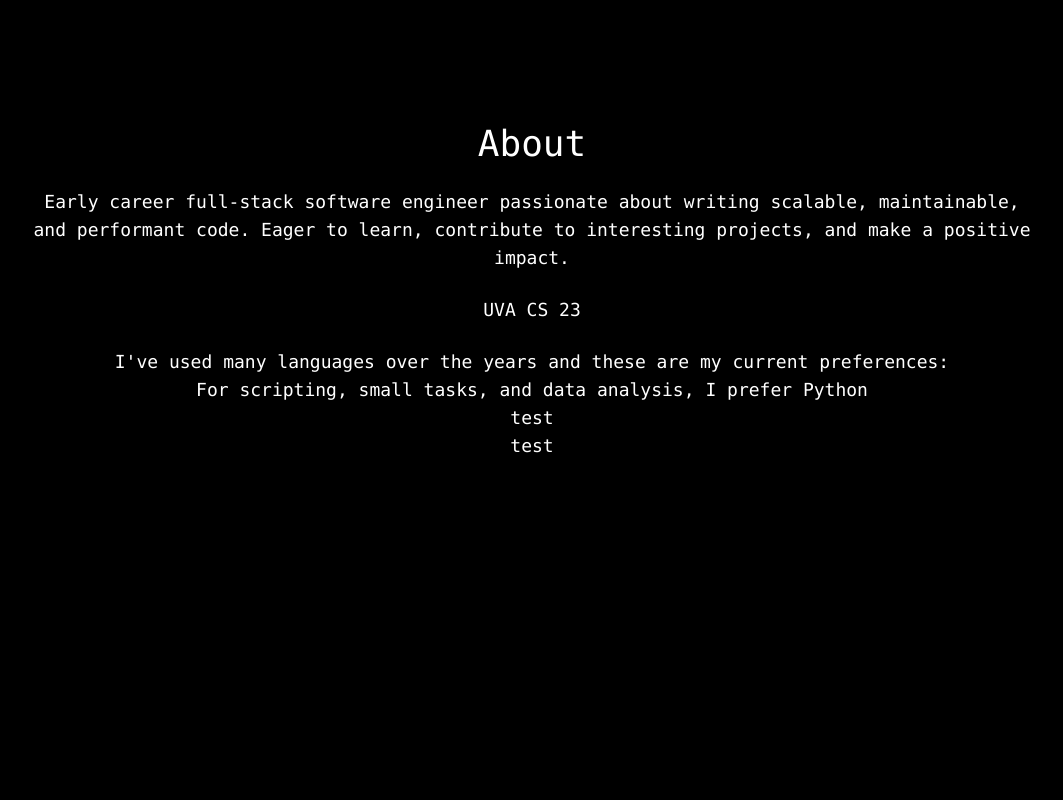
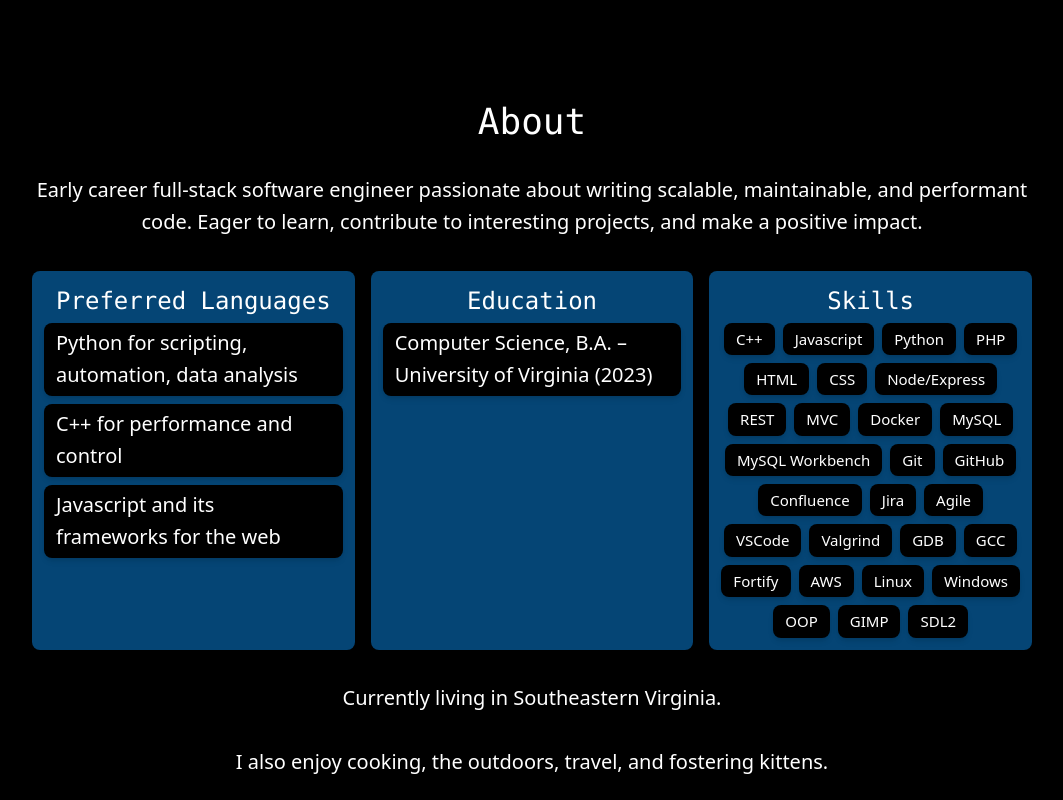
Before and after one commit to GabrielWelvaert/portfolio-website, a React (Vite) app: page /#home in a window 1280 px wide. Shown: the part 760-1560 px from the top of the page, without its empty margins (108-1171 px from the left). Built offline with nearby package versions, Linux system fonts and the light colour scheme.

Commit message:
about, cards

```diff
--- a/src/components/About.jsx
+++ b/src/components/About.jsx
@@ -1,19 +1,46 @@
+import { ColumnCard } from "./ColumnCard";
+import { ButtonCard } from "./ButtonCard";
+
 export const About = () => {
     return (
         <>
-            <div id="about" className="non-centered-scrollable-section page-content-container-1000">
+            <div id="about" className="page-content-container-centered-1000">
                 <div className="passage-text-header">About</div>
                 <div className="passage-text">
                     Early career full-stack software engineer passionate about writing scalable, maintainable, and performant code. Eager to learn, contribute to interesting projects, and make a positive impact.
                 </div>
-                <div className="passage-text">
-                    UVA CS 23
+                <div className="cards-row">
+                    <ColumnCard
+                        title="Preferred Languages"
+                        description={[
+                            "Python for scripting, automation, data analysis",
+                            "C++ for performance and control",
+                            "Javascript and its frameworks for the web",
+                        ]}
+                    />
+                    <ColumnCard
+                        title="Education"
+                        description={[
+                            "Computer Science, B.A. – University of Virginia (2023)"
+                        ]}
+                    />
+                    <ButtonCard
+                        title="Skills"
+                        description={[
+                            "C++", "Javascript", "Python", "PHP",
+                            "HTML", "CSS", "Node/Express", "REST",
+                            "MVC", "Docker", "MySQL", "MySQL Workbench",
+                            "Git", "GitHub", "Confluence", "Jira", "Agile",
+                            "VSCode", "Valgrind", "GDB", "GCC", "Fortify", "AWS",
+                            "Linux", "Windows", "OOP", "GIMP", "SDL2"
+                        ]}
+                    />
                 </div>
                 <div className="passage-text">
-                    I've used many languages over the years and these are my current preferences:
-                    <ul>For scripting, small tasks, and data analysis, I prefer Python</ul>
-                    <ul>test</ul>
-                    <ul>test</ul>
+                    Currently living in Southeastern Virginia.
+                </div>
+                <div className="passage-text">
+                    I also enjoy cooking, the outdoors, travel, and fostering kittens.
                 </div>
             </div>
         </>
--- /dev/null
+++ b/src/components/BaseCard.jsx
@@ -0,0 +1,8 @@
+export const BaseCard = ({ title, children }) => {
+  return (
+    <div className={`card-item`}>
+      <h3 className="card-header">{title}</h3>
+      {children}
+    </div>
+  );
+}
--- /dev/null
+++ b/src/components/ButtonCard.jsx
@@ -0,0 +1,22 @@
+import { BaseCard } from "./BaseCard";
+
+export const ButtonCard = ({ title, description }) => {
+  return (
+    <BaseCard title={title} className="max-w-sm">
+      {Array.isArray(description) ? (
+        <div className="flex flex-wrap gap-2 justify-center">
+          {description.map((item, i) => (
+            <span
+              key={i}
+              className="small-button-text"
+            >
+              {item}
+            </span>
+          ))}
+        </div>
+      ) : (
+        <p className="text-gray-300">{description}</p>
+      )}
+    </BaseCard>
+  );
+};
--- /dev/null
+++ b/src/components/ColumnCard.jsx
@@ -0,0 +1,17 @@
+import { BaseCard } from "./BaseCard";
+
+export const ColumnCard = ({ title, description }) => {
+  return (
+    <BaseCard title={title} className="max-w-sm">
+        {Array.isArray(description) ? (
+        <ul className="list">
+            {description.map((item, i) => (
+                <li key={i} className="card-button-text ">{item}</li>
+            ))}
+            </ul>
+        ) : (
+            <p className="text-gray-300">{description}</p>
+        )}
+    </BaseCard>
+  );
+}
--- a/src/components/NavigationBar.jsx
+++ b/src/components/NavigationBar.jsx
@@ -8,7 +8,7 @@ export const NavigationBar = ({menuOpen, setMenuOpen}) => {
     }, [menuOpen]);
 
     return (<>
-        <nav className="fixed top-0  w-full z-40 bg-[rgba(10,10,10,.8)] backdrop-blur-lg border-b border-white/10 shadow-lg">
+        <nav className="fixed top-0  w-full z-40 bg-[#024a80] backdrop-blur-lg border-b border-white/10 shadow-lg">
             <div className="max-w-7xl mx-auto px-4">
                 <div className="flex justify-between items-center h-16">
                     <a href="#home" className="interactable-text text-2xl">Gabriel Welvaert</a>
--- a/src/index.css
+++ b/src/index.css
@@ -17,16 +17,36 @@ html, body {
   @apply text-gray-300 hover:text-white transition-colors font-mono;
 }
 
+.list {
+  @apply list-none space-y-2 text-left;
+}
+
 .passage-text {
-  @apply text-white font-mono text-lg text-center w-full;
+  @apply text-white font-sans text-[20px] text-center w-full leading-relaxed;
+}
+
+.small-button-text {
+  @apply text-white bg-black font-sans text-[15px] text-center py-1 px-3 rounded-lg shadow-md leading-relaxed;
+}
+
+.card-button-text {
+  @apply text-white bg-black font-sans text-[20px] text-left py-1 px-3 rounded-lg shadow-md leading-relaxed;
 }
 
 .passage-text-left {
-  @apply text-white font-mono text-lg text-left w-full;
+  @apply text-white font-sans text-[20px] text-left w-full leading-relaxed;
 }
 
-.passage-text-right {
-  @apply text-white font-mono text-lg text-right w-full;
+.cards-row {
+  @apply flex flex-wrap gap-4 justify-center;
+}
+
+.card-item {
+  @apply flex-1 w-[400px] min-w-[250px] bg-[#054575] p-3 rounded-lg shadow-md;
+}
+
+.card-header {
+  @apply text-white font-mono text-[24px] text-center w-full mb-[4px];
 }
 
 .passage-text-header {
@@ -34,15 +54,15 @@ html, body {
 }
 
 .page-content-container-centered-500 {
-  @apply min-h-screen flex flex-col items-center justify-center relative gap-6 mx-auto max-w-[500px];
+  @apply min-h-screen flex flex-col items-center justify-center relative gap-8 mx-auto max-w-[500px];
 }
 
 .page-content-container-centered-1000 {
-  @apply min-h-screen flex flex-col items-center justify-center relative gap-6 mx-auto max-w-[1000px];
+  @apply min-h-screen flex flex-col items-center justify-center relative gap-8 mx-auto max-w-[1000px];
 }
 
 .page-content-container-1000 {
-  @apply min-h-screen flex flex-col items-center mt-[84px] relative gap-6 mx-auto max-w-[1000px];
+  @apply min-h-screen flex flex-col items-center mt-[84px] relative gap-8 mx-auto max-w-[1000px];
 }
 
 .bottom-anchor {
```
